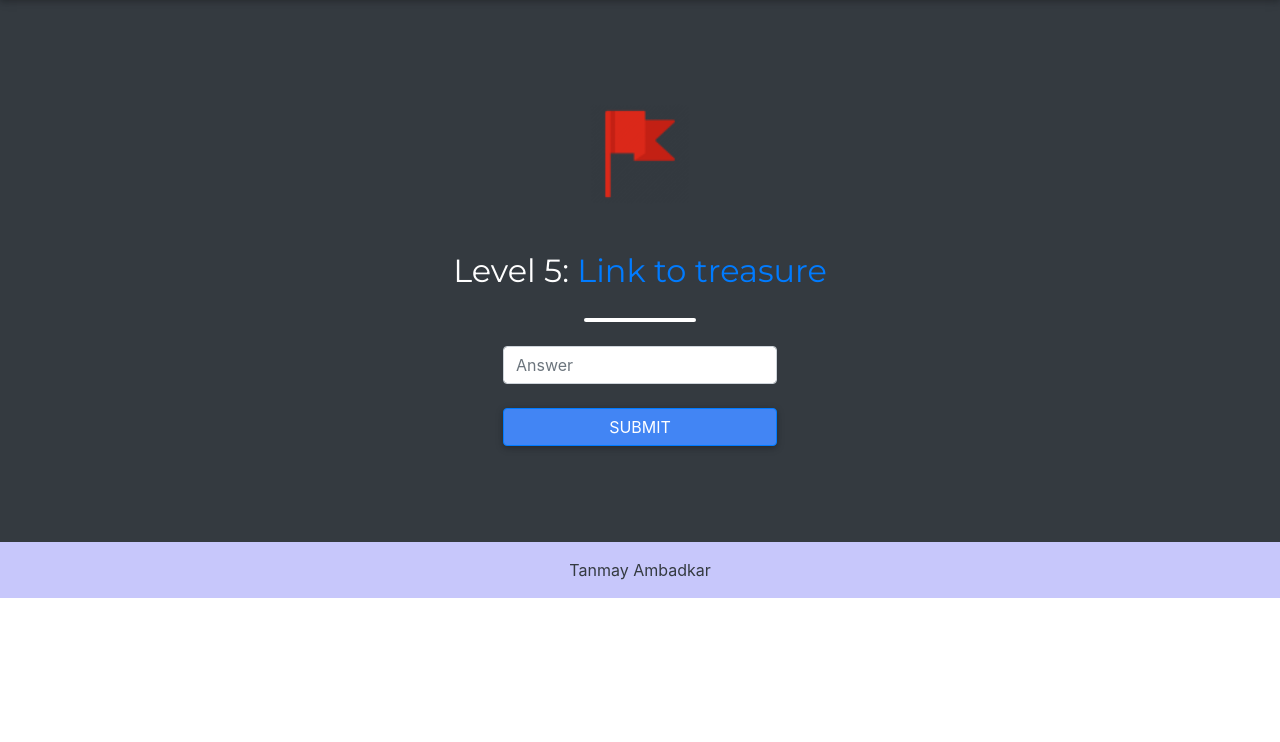
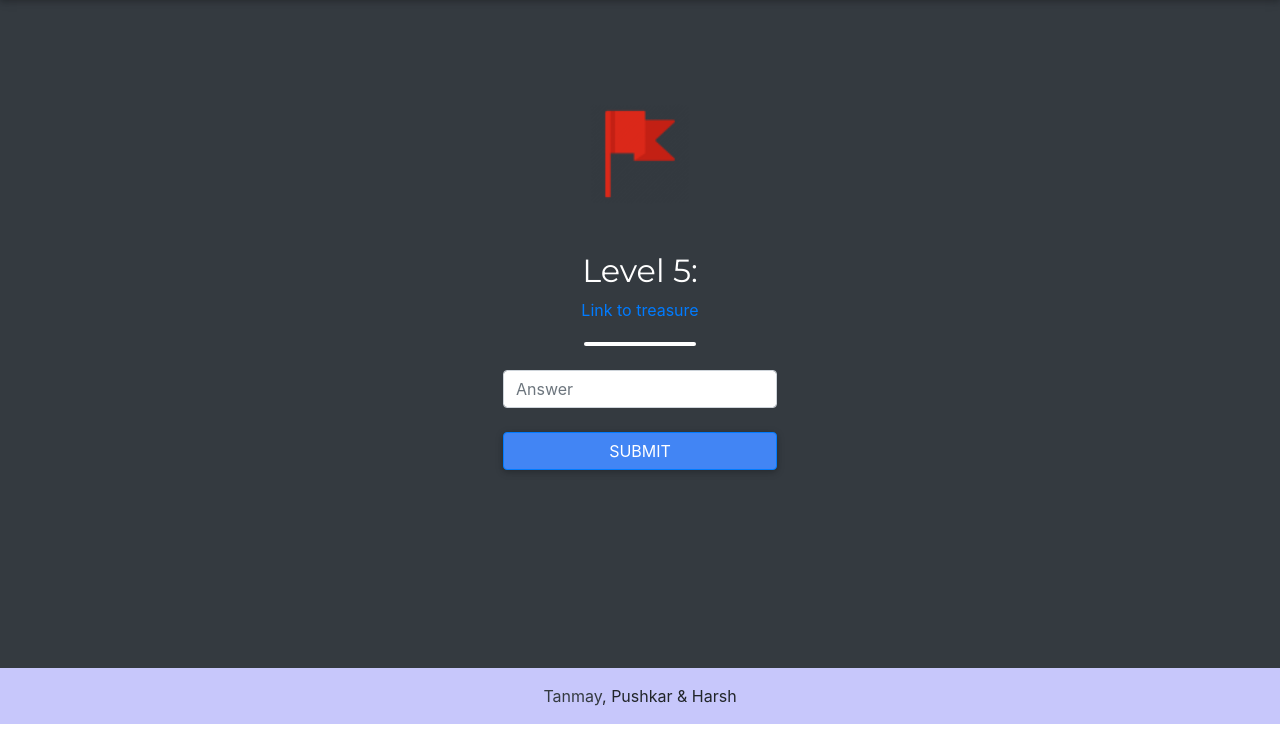
Before and after one commit to iiitv/Hunt, a Django app: page /level in a window 1280 px wide. Shown: the part 58-800 px from the top of the page. Run offline with Django 3.2, Linux system fonts and the light colour scheme; a user stored in the database is signed in; data comes from the database, SQL or seed files in the repository; both versions use the stored data as it was after the commit; some libraries are stand-ins or nearby versions.

Commit message:
Fixed mininimum height

```diff
--- a/api/templates/api/base.html
+++ b/api/templates/api/base.html
@@ -66,7 +66,7 @@
         </main>
         <footer class="bg-light text-center text-lg-start">
           <div class="text-center p-3" style="background-color: rgba(0, 0, 255, 0.2)">
-            <a class="text-dark" href="https://makingcomputerssmart.com/">Tanmay Ambadkar</a>
+            <a class="text-dark" href="https://makingcomputerssmart.com/">Tanmay</a>, Pushkar & Harsh
           </div>
         </footer>
         <script src="https://cdnjs.cloudflare.com/ajax/libs/jquery-easing/1.4.1/jquery.easing.min.js"></script>
--- a/api/templates/api/level.html
+++ b/api/templates/api/level.html
@@ -2,11 +2,11 @@
 {% load static %}
 
 {% block main %}
-<header class="masthead bg-dark text-white text-center">
+<header class="masthead bg-dark text-white text-center" style="min-height:83.5vh">
     <div class="container d-flex align-items-center flex-column">
         <img class="masthead-avatar mb-5" src={% static "images/logo.png" %} alt="logo" style="width: 100px; height:auto">
         {% if student.finish == 0 %}
-            <h2 class="display-7">Level {{level.level_number}}:
+            <h2 class="display-7">Level {{level.level_number}}:<br></h2>
             {% if level.question %}
                 {{level.question|safe}}
             {% endif %}
--- a/api/views.py
+++ b/api/views.py
@@ -39,7 +39,9 @@ class LevelView(LoginRequiredMixin, TemplateView):
             if(datetime.now()<datetime(2021, 2, 20, 18, 0, 0, 0) and not student.first_year):
                 student.score+=level.score
                 student.time_stamp = datetime.now()
-            elif datetime.now()<datetime(2021, 2, 21, 23, 59, 59, 0) and datetime.now()>=datetime(2021, 2, 20, 0, 0, 0, 0) and student.first_year:
+#datetime.now()<datetime(2021, 2, 21, 23, 59, 59, 0)
+#datetime.now()>=datetime(2021, 2, 20, 0, 0, 0, 0)
+            elif datetime.now()<datetime(2021, 2, 21, 23, 59, 59, 0) and student.first_year:
                 student.score+=level.score
                 student.time_stamp = datetime.now()
             try:
```
Also changed, not shown: db.sqlite3.
